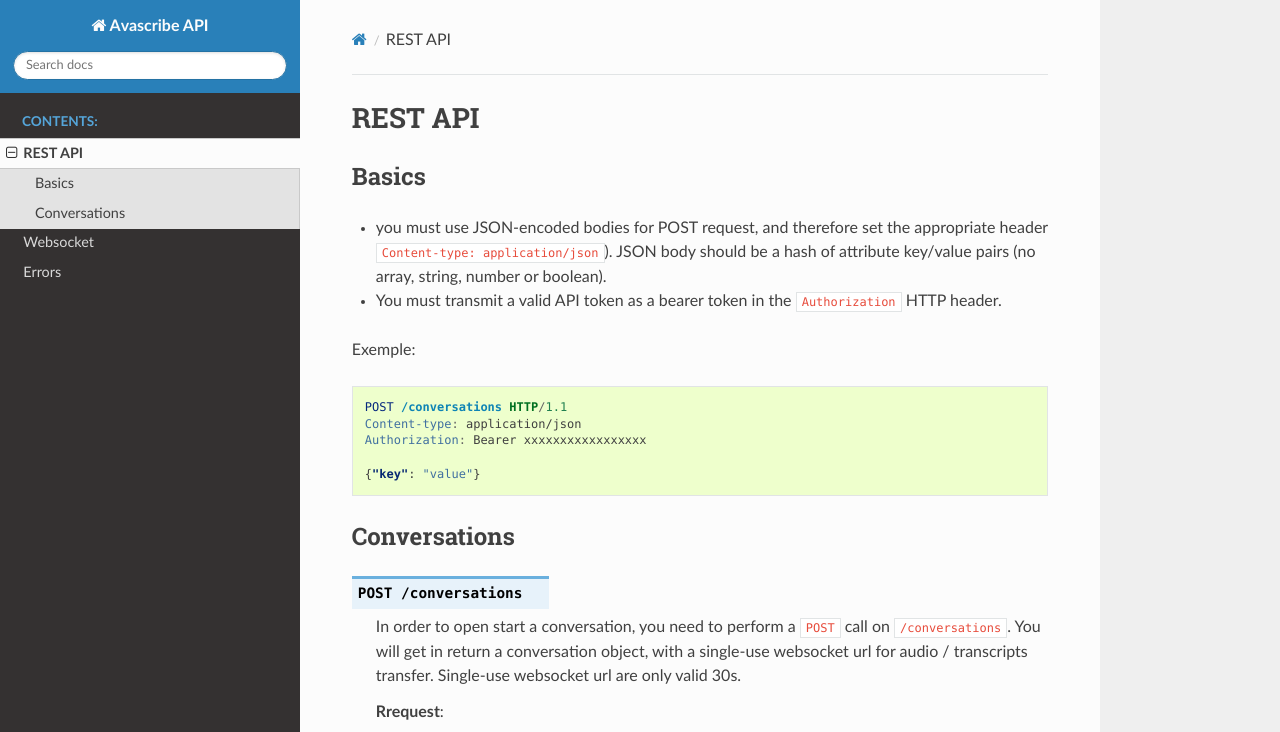
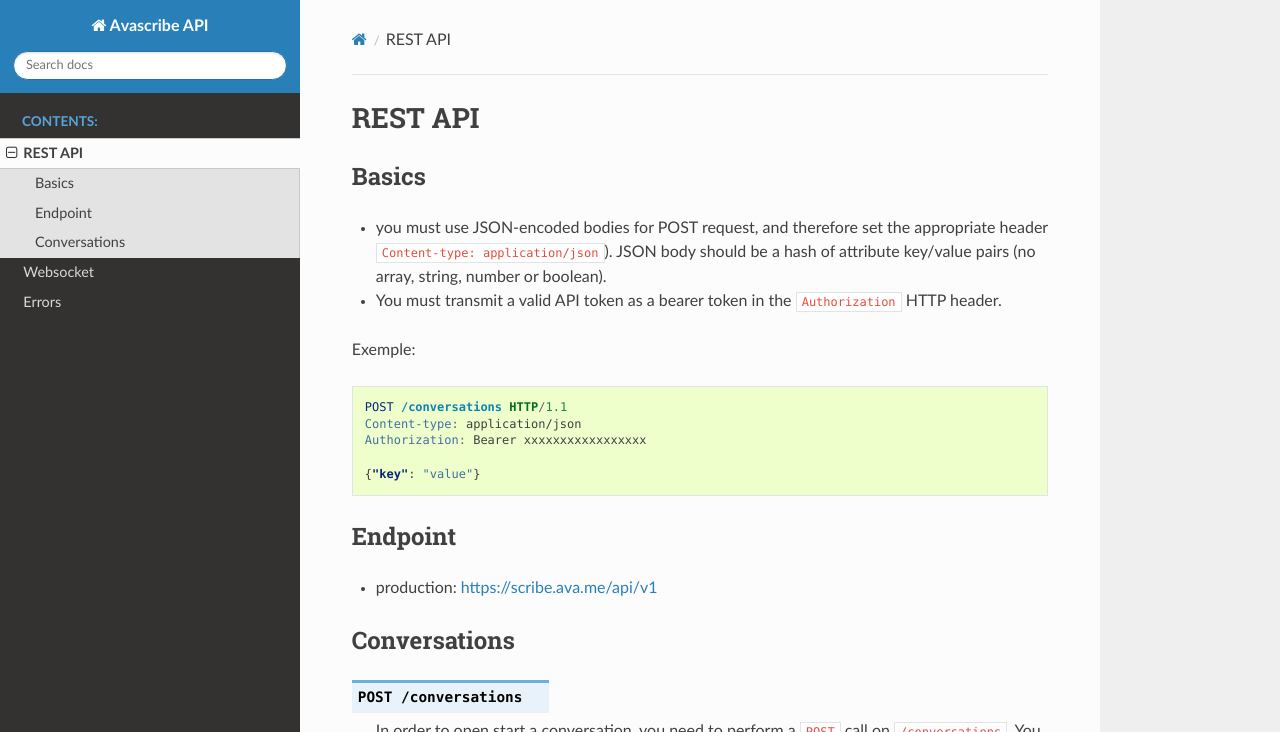
Before and after one commit to AvaHQ/avascribe-api, a Sphinx documentation site: the page built from source/rest.rst, in a window 1280 px wide and 900 px high, cut to the strip 0-732 px from the top of the window. Built offline with Sphinx 7.4.7 and the Read the Docs theme 2.0.0, drawn with Linux system fonts in a browser that asks for light colours.

Commit message:
add enpoint information

```diff
--- a/source/rest.rst
+++ b/source/rest.rst
@@ -17,6 +17,10 @@
 
     {"key": "value"}
 
+
+Endpoint
+---------
+- production: https://scribe.ava.me/api/v1
 
 Conversations
 -------------
```
